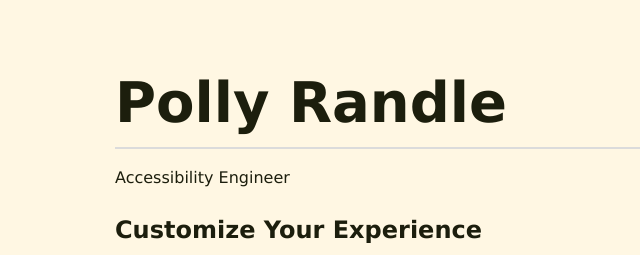
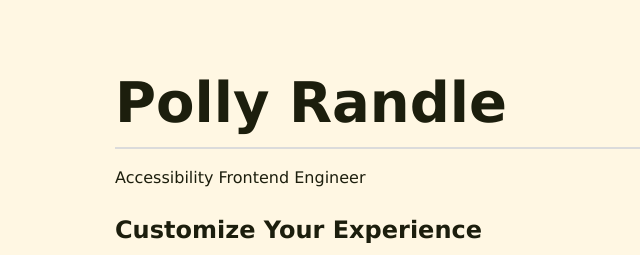
Before and after one commit to pollynotpolly/Portfolio, a website built with Vite: page index.html in a window 1280 px wide. Shown: the top 255 px of the page, 0-640 px from the left. Built offline with nearby package versions, Linux system fonts and the light colour scheme.

Commit message:
new header

```diff
--- a/index.html
+++ b/index.html
@@ -9,7 +9,7 @@
     <body>
         <header>
             <h1>Polly Randle</h1>
-            <p>Accessibility Engineer</p>
+            <p>Accessibility Frontend Engineer</p>
         </header>
 
         <main id="main" role="main">
```
